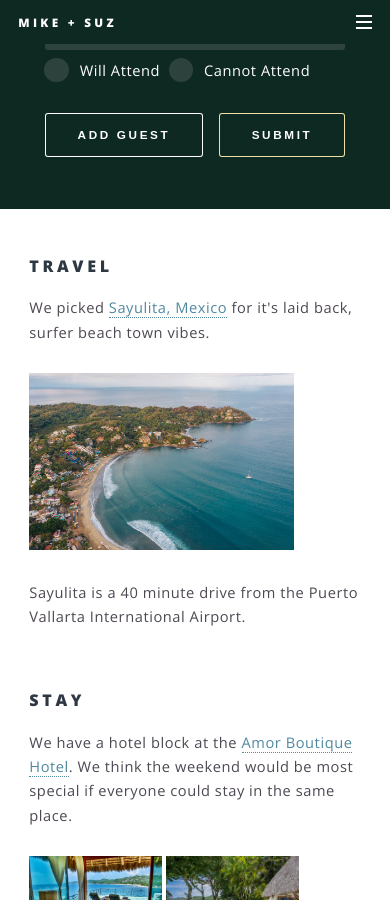
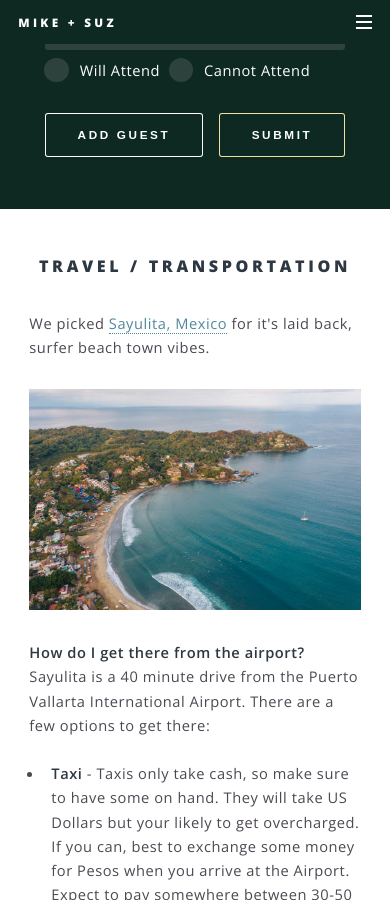
Before and after one commit to michaelcueno/mikeandsuz.com, a Jekyll site: the page built from index.html, in a window 390 px wide and 900 px high, scrolled down 1264 px. Built offline with Jekyll 4.4.1, drawn with Linux system fonts in a browser that asks for light colours; some of the changed text lies outside the part shown.

Commit message:
add more details around transporationn

```diff
--- a/css/main.scss
+++ b/css/main.scss
@@ -73,8 +73,8 @@
     width: fit-content;
     margin: auto;
     background-color: rgba(0, 0, 0, 0.50);
-	padding: 2rem;
-	padding-bottom: 0;
+    padding: 2rem;
+    padding-bottom: 0;
   }
 
 /* Basic */
@@ -140,6 +140,13 @@
 		margin: 0 0 _size(element-margin) 0;
 	}
 
+  #section-header {
+    @media(max-width:768px) {
+      text-align: center;
+      margin-bottom: 2rem;
+    }
+  }
+
 	h1, h2, h3, h4, h5, h6 {
 		color: _palette(fg-bold);
 		font-weight: _font(weight-extrabold);
@@ -147,6 +154,7 @@
 		line-height: 1em;
 		margin: 0 0 (_size(element-margin) * 0.5) 0;
 		text-transform: uppercase;
+
 
 		a {
 			color: inherit;
--- a/index.html
+++ b/index.html
@@ -67,23 +67,31 @@
 </section>
 
 <section id="travel" class="wrapper style5">
-  <h2 class="style5">
-   Travel
+  <h2 id="section-header" class="style5">
+   Travel / Transportation
   </h2>
   <p>
     We picked <a target="_blank" href="https://goo.gl/maps/M9pRQNbUhfELb4yGA">Sayulita, Mexico</a> for it's laid back, surfer beach town vibes.
   </p>
-  <img style="width: 80%; margin: auto" src="images/travel/sayulita.jpeg"/>
+  <img style="max-width: 100%;" src="images/travel/sayulita.jpeg"/>
   <br></br>
-  Sayulita is a 40 minute drive from the Puerto Vallarta International Airport.
+  <strong>How do I get there from the airport?</strong><br>
+  Sayulita is a 40 minute drive from the Puerto Vallarta International Airport. There are a few options to get there:
+  <br></br>
+  <ul>
+    <li><strong>Taxi</strong> - Taxis only take cash, so make sure to have some on hand. They will take US Dollars but your likely to get overcharged. If you can, best to exchange some money for Pesos when you arrive at the Airport. Expect to pay somewhere between 30-50 USD for a Taxi.</li>
+    <li><strong>Private Shuttle</strong> - You can book a private Shuttle to pick you up from the airport. This is a good option if you have a group or just want someone to hand you a beer as soon as you get on the road. We've used <a href='https://www.sayulitalife.com/sayulita-suburban'>Sayulita Suburban</a> in the past, and they're great.</li>
+    <li><strong>Uber</strong> - Uber does operate in Sayulita and Puerto Vallarta, but they are not allowed in the airport. You'll need to walk outside of the airport if you want to take an Uber. We recommend using a Taxi or Shuttle from the airport, and only using Uber once your in Sayulita.</li>
+  </ul>
+  <p><a href='https://www.sayulitalife.com/sayulitatransportation'>Learn more about transportation options here</a></p>
 </section>
 
 <section id="stay" class="wrapper style5">
-  <h2 class="style5">
+  <h2 id="section-header" class="style5">
    Stay
   </h2>
   <p>
-  We have a hotel block at the <a target="_blank" href="https://www.amorboutiquehotel.com">Amor Boutique Hotel</a>. We think the weekend would be most special if everyone could stay in the same place.
+  We have a hotel block at the <a target="_blank" href="https://www.amorboutiquehotel.com">Amor Boutique Hotel</a>. We think the weekend would be most special if everyone could stay in the same place. But, there's also plently of beautiful AirBnb's in Sayulita if that's more your vibe.
   </p>
   <div>
     <img style="width: 40%; margin: auto" src="images/travel/hotel_1.jpeg"/>
@@ -105,15 +113,13 @@
   <p>
     The hotel doesn't have any elevators and some of the villas are pretty high off sea level - so if you're not up for hiking up a few stairs, make sure to pick a room or villa closer to ground level. (The hotel website will tell you how many stairs it takes to get to each room).
   </p>
-  <img style="width: 80%; margin: auto" src="images/travel/hotel_stairs.jpeg"/>
+  <img style="max-width: 100%;" src="images/travel/hotel_stairs.jpeg"/>
 </section>
 
 <section id="schedule" class="wrapper style5">
-  <h2 class="style4">
-    Schedule?
+  <h2 id="section-header" class="style4">
+    Schedule
   </h2>
-  <p>
-  This is a work in progress! Check back for updates! But we have a general plan:
 
   <ul>
     <li><strong>Thursday, Jan 19th </strong>
@@ -126,7 +132,6 @@
       - Anyone wanna get brunch? We're thinking of also renting out a big boat to take anyone that wants to go out to sea for the day. Stay tuned!
     </li>
   </ul>
-  </p>
 </section>
 
 <!-- Nothing yet...
```
